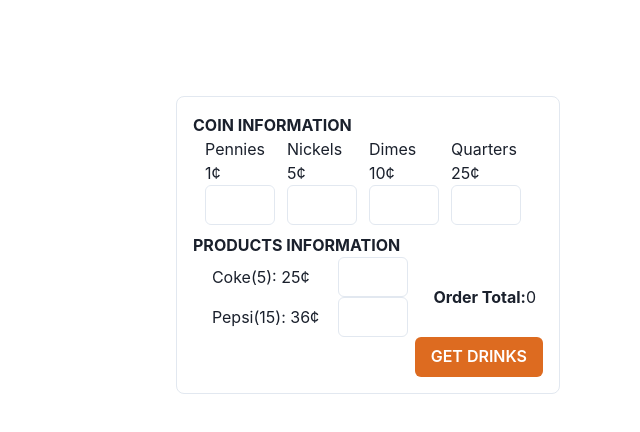
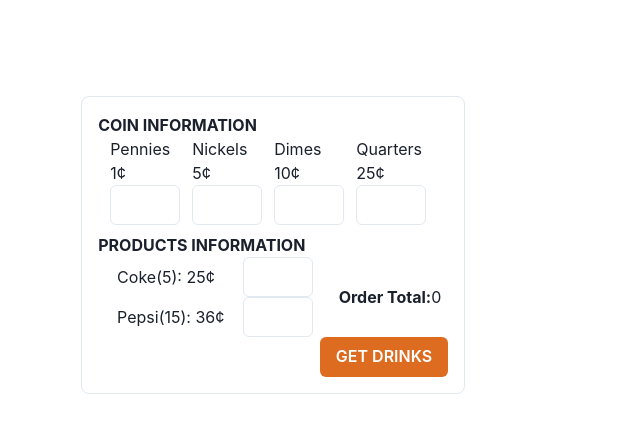
Before and after one commit to mattchx/vending-machine, a React (Create React App) app: page / in a window 1280 px wide. Shown: the top 432 px of the page, without its empty margins (272-912 px from the left). Built offline with nearby package versions, Linux system fonts and the light colour scheme; the HTML template or start-up script is replaced by a standard one.

Commit message:
Update App.js
-reworked centering

```diff
--- a/src/App.js
+++ b/src/App.js
@@ -16,9 +16,7 @@ function App() {
   return (
     <ChakraProvider theme={theme}>
       <Container mt={24}>
-        <Center>
-          <Dashboard />
-        </Center>
+        <Dashboard />
       </Container>
     </ChakraProvider>
   );
```
